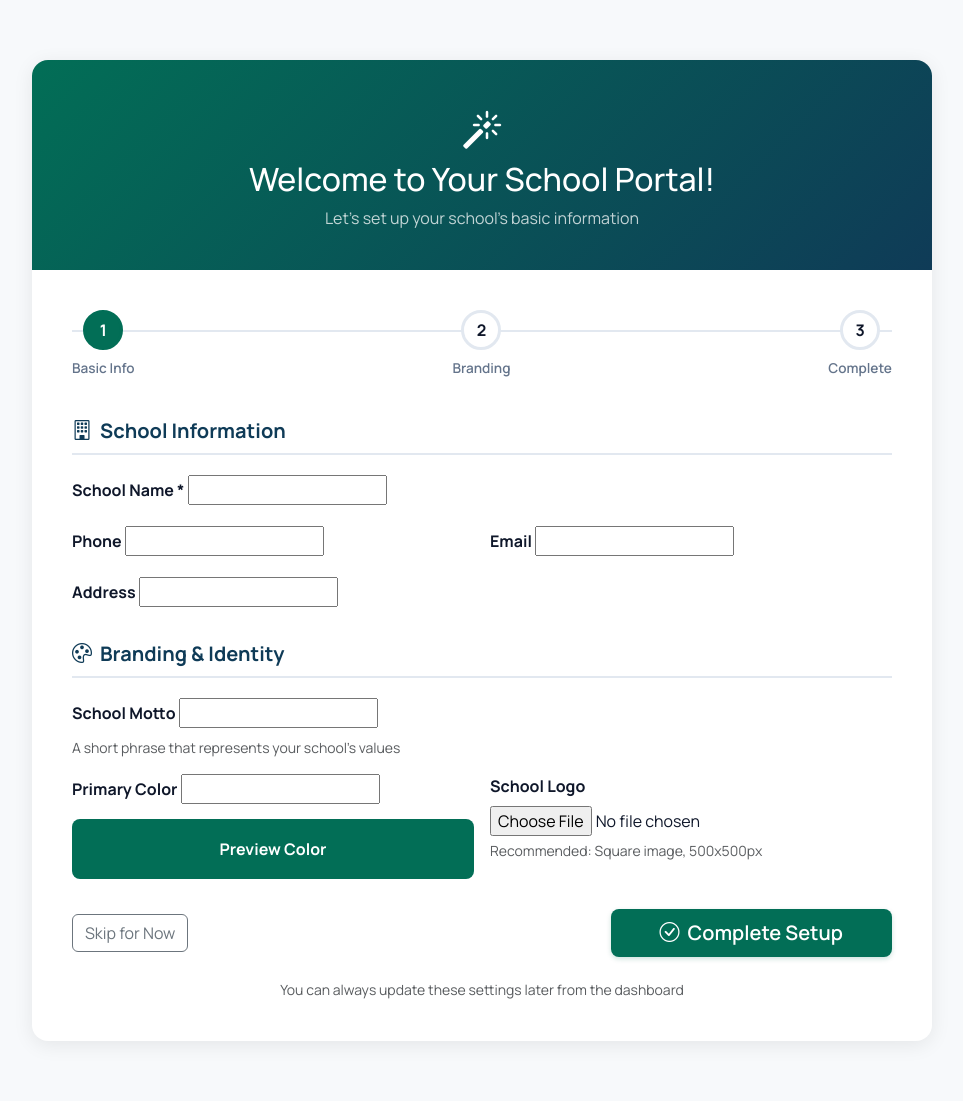
After one commit to Lixtic/school_management, a Django app: template templates/tenants/setup_wizard.html in a window 1280 px wide. The commit adds this page. Shown: the whole page, without its empty margins (158-1121 px from the left). Run offline with Django 5.2, Linux system fonts and the light colour scheme; the template is opened without the code that fills it, so the values that code supplies are empty, except form fields; tables that the repository leaves empty hold one stand-in row (values such as "Sample post"); form fields are guessed from the names that the template uses.

Commit message:
Add Setup Wizard and Auto Sample Data: Create initial config wizard + auto-populate academic data on tenant creation

```diff
--- a/school_system/urls.py
+++ b/school_system/urls.py
@@ -50,6 +50,7 @@ urlpatterns = [
     path('academics/', include('academics.urls')),
     path('announcements/', include('announcements.urls')),
     path('finance/', include('finance.urls')),
+    path('tenants/', include('tenants.urls')),
     path('debug/migrate/', account_views.debug_migrate, name='debug_migrate'),
 ]
 
--- /dev/null
+++ b/templates/tenants/setup_wizard.html
@@ -0,0 +1,235 @@
+{% extends 'base.html' %}
+{% load static %}
+
+{% block title %}School Setup Wizard{% endblock %}
+
+{% block content %}
+<style>
+.setup-wizard {
+    max-width: 900px;
+    margin: 60px auto;
+}
+
+.wizard-card {
+    background: white;
+    border-radius: 16px;
+    box-shadow: 0 4px 20px rgba(0,0,0,0.08);
+    overflow: hidden;
+}
+
+.wizard-header {
+    background: linear-gradient(135deg, var(--primary-teal), var(--primary-dark));
+    color: white;
+    padding: 40px;
+    text-align: center;
+}
+
+.wizard-body {
+    padding: 40px;
+}
+
+.progress-steps {
+    display: flex;
+    justify-content: space-between;
+    margin-bottom: 40px;
+    position: relative;
+}
+
+.progress-steps::before {
+    content: '';
+    position: absolute;
+    top: 20px;
+    left: 0;
+    right: 0;
+    height: 2px;
+    background: #e2e8f0;
+    z-index: 0;
+}
+
+.step {
+    display: flex;
+    flex-direction: column;
+    align-items: center;
+    position: relative;
+    z-index: 1;
+}
+
+.step-circle {
+    width: 40px;
+    height: 40px;
+    border-radius: 50%;
+    background: white;
+    border: 3px solid #e2e8f0;
+    display: flex;
+    align-items: center;
+    justify-content: center;
+    font-weight: bold;
+    margin-bottom: 8px;
+}
+
+.step.active .step-circle {
+    background: var(--primary-teal);
+    border-color: var(--primary-teal);
+    color: white;
+}
+
+.step-label {
+    font-size: 0.85rem;
+    color: #64748b;
+    font-weight: 600;
+}
+
+.form-section {
+    margin-bottom: 30px;
+}
+
+.form-section h5 {
+    font-weight: 700;
+    color: var(--primary-dark);
+    margin-bottom: 20px;
+    padding-bottom: 10px;
+    border-bottom: 2px solid #e2e8f0;
+}
+
+.color-preview {
+    width: 100%;
+    height: 60px;
+    border-radius: 8px;
+    margin-top: 10px;
+    display: flex;
+    align-items: center;
+    justify-content: center;
+    color: white;
+    font-weight: bold;
+    transition: all 0.3s;
+}
+
+.logo-preview {
+    max-width: 200px;
+    max-height: 200px;
+    margin-top: 15px;
+    border-radius: 12px;
+    display: none;
+}
+
+.skip-link {
+    text-align: center;
+    margin-top: 20px;
+}
+</style>
+
+<div class="setup-wizard">
+    <div class="wizard-card">
+        <div class="wizard-header">
+            <i class="bi bi-magic fs-1 mb-3"></i>
+            <h2 class="mb-2">Welcome to Your School Portal!</h2>
+            <p class="mb-0 opacity-75">Let's set up your school's basic information</p>
+        </div>
+
+        <div class="wizard-body">
+            <div class="progress-steps">
+                <div class="step active">
+                    <div class="step-circle">1</div>
+                    <span class="step-label">Basic Info</span>
+                </div>
+                <div class="step">
+                    <div class="step-circle">2</div>
+                    <span class="step-label">Branding</span>
+                </div>
+                <div class="step">
+                    <div class="step-circle">3</div>
+                    <span class="step-label">Complete</span>
+                </div>
+            </div>
+
+            <form method="post" enctype="multipart/form-data">
+                {% csrf_token %}
+
+                <div class="form-section">
+                    <h5><i class="bi bi-building me-2"></i>School Information</h5>
+                    <div class="row g-3">
+                        <div class="col-md-12">
+                            <label class="form-label fw-bold">School Name *</label>
+                            {{ form.name }}
+                            {% if form.name.errors %}
+                                <div class="text-danger small mt-1">{{ form.name.errors }}</div>
+                            {% endif %}
+                        </div>
+                        <div class="col-md-6">
+                            <label class="form-label fw-bold">Phone</label>
+                            {{ form.phone }}
+                        </div>
+                        <div class="col-md-6">
+                            <label class="form-label fw-bold">Email</label>
+                            {{ form.email }}
+                        </div>
+                        <div class="col-md-12">
+                            <label class="form-label fw-bold">Address</label>
+                            {{ form.address }}
+                        </div>
+                    </div>
+                </div>
+
+                <div class="form-section">
+                    <h5><i class="bi bi-palette me-2"></i>Branding & Identity</h5>
+                    <div class="row g-3">
+                        <div class="col-md-12">
+                            <label class="form-label fw-bold">School Motto</label>
+                            {{ form.motto }}
+                            <small class="text-muted d-block mt-1">A short phrase that represents your school's values</small>
+                        </div>
+                        <div class="col-md-6">
+                            <label class="form-label fw-bold">Primary Color</label>
+                            {{ form.primary_color }}
+                            <div id="colorPreview" class="color-preview" style="background: #026e56;">
+                                Preview Color
+                            </div>
+                        </div>
+                        <div class="col-md-6">
+                            <label class="form-label fw-bold">School Logo</label>
+                            {{ form.logo }}
+                            <img id="logoPreview" class="logo-preview" alt="Logo Preview">
+                            <small class="text-muted d-block mt-1">Recommended: Square image, 500x500px</small>
+                        </div>
+                    </div>
+                </div>
+
+                <div class="d-flex justify-content-between align-items-center">
+                    <a href="{% url 'dashboard' %}" class="btn btn-outline-secondary">
+                        Skip for Now
+                    </a>
+                    <button type="submit" class="btn btn-primary btn-lg px-5">
+                        <i class="bi bi-check-circle me-2"></i>Complete Setup
+                    </button>
+                </div>
+            </form>
+
+            <div class="skip-link">
+                <small class="text-muted">You can always update these settings later from the dashboard</small>
+            </div>
+        </div>
+    </div>
+</div>
+
+<script>
+// Color preview
+document.getElementById('id_primary_color')?.addEventListener('input', function(e) {
+    document.getElementById('colorPreview').style.background = e.target.value;
+});
+
+// Logo preview
+document.getElementById('id_logo')?.addEventListener('change', function(e) {
+    const file = e.target.files[0];
+    const preview = document.getElementById('logoPreview');
+
+    if (file) {
+        const reader = new FileReader();
+        reader.onload = function(event) {
+            preview.src = event.target.result;
+            preview.style.display = 'block';
+        };
+        reader.readAsDataURL(file);
+    }
+});
+</script>
+{% endblock %}
--- /dev/null
+++ b/tenants/management/__init__.py
@@ -0,0 +1 @@
+# Empty file to make this a Python package
--- /dev/null
+++ b/tenants/management/commands/__init__.py
@@ -0,0 +1 @@
+# Empty file to make this a Python package
```
Also changed, not shown: templates/tenants/signup_success.html (+18 -4 lines), tenants/forms.py (+27 -0 lines), tenants/management/commands/setup_tenant_data.py (added, +80 -0 lines), tenants/urls.py (added, +8 -0 lines), tenants/views.py (+85 -2 lines).
